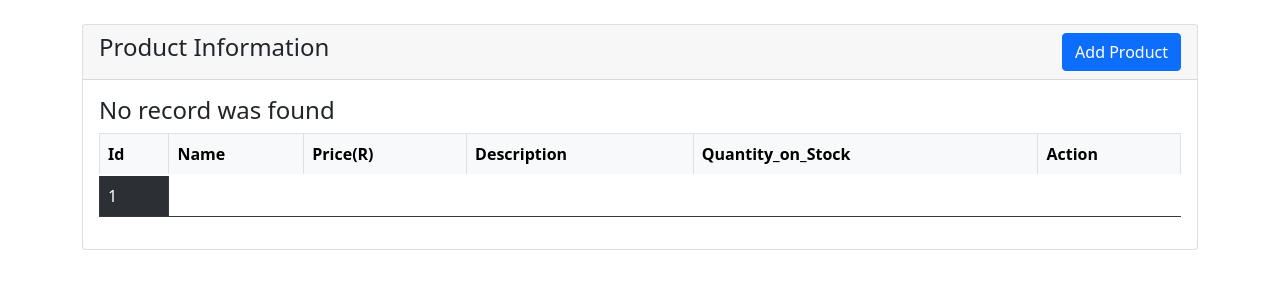
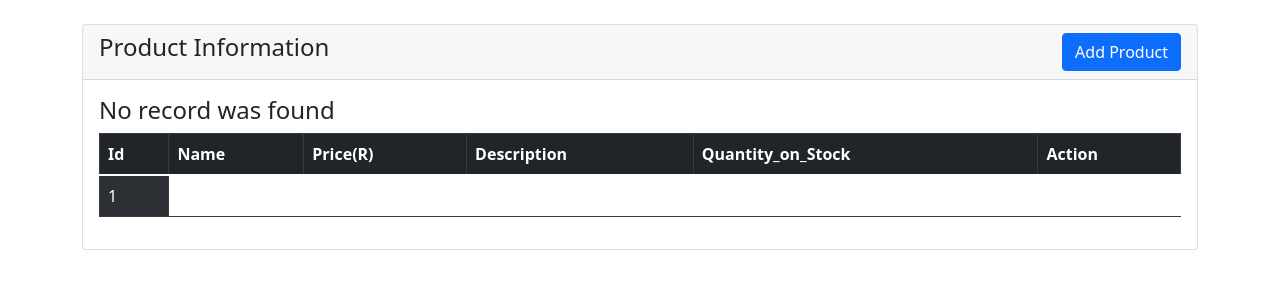
Before and after one commit to Thabelo-MT/ProductsApp, a PHP site: page / in a window 1280 px wide. Shown: the top 300 px of the page. Run offline with PHP 8.4, Linux system fonts and the light colour scheme; data that the repository does not hold is empty.

Commit message:
mySQL task isComplete

```diff
--- a/index.php
+++ b/index.php
@@ -28,7 +28,7 @@
             </div>
             <div class="card-body">
               <table class="table table-bordered table-dark table-striped">
-                <thead class="table table-light">
+                <thead class="table table-dark">
                   <tr>
                     <th>Id</th>
                     <th>Name</th>
```
